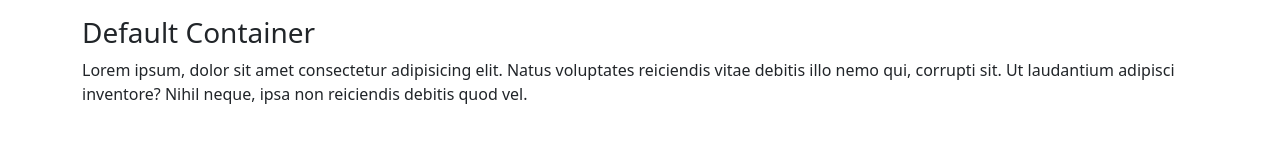
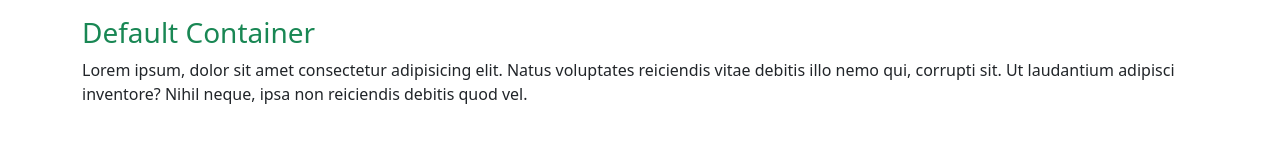
Before and after one commit to Baisampayan/Bootstrap-V5-Practice, a plain HTML site: page containers.html in a window 1280 px wide. Drawn offline with nearby package versions, Linux system fonts and the light colour scheme.

Commit message:
Containers.html updated

```diff
--- a/containers.html
+++ b/containers.html
@@ -9,7 +9,7 @@
 </head>
 <body>
     <div class="container my-3">
-        <h2 class="h3">Default Container</h2>
+        <h2 class="h3 text-success">Default Container</h2>
         <p>Lorem ipsum, dolor sit amet consectetur adipisicing elit. Natus voluptates reiciendis vitae debitis illo nemo qui, corrupti sit. Ut laudantium adipisci inventore? Nihil neque, ipsa non reiciendis debitis quod vel.</p>
     </div>
 
```
